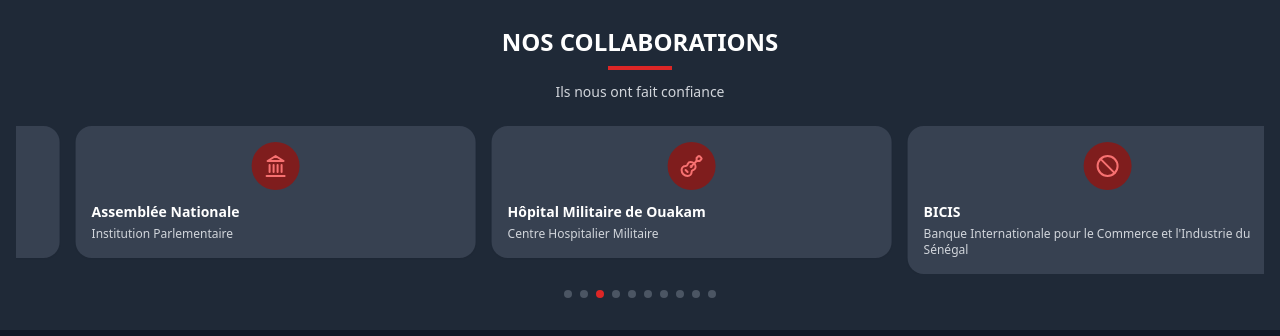
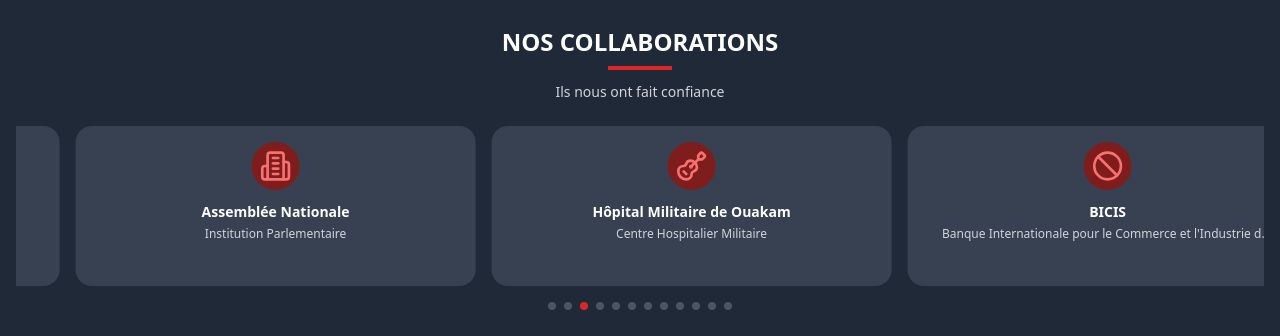
Before and after one commit to giga2016/giga-electronic, a React (Vite) app: page / in a window 1280 px wide. Shown: the part 2400-2736 px from the top of the page. Built offline with nearby package versions, Linux system fonts and the light colour scheme.

Commit message:
Mise à jour du projet

```diff
--- a/src/components/Team.tsx
+++ b/src/components/Team.tsx
@@ -8,62 +8,72 @@ const Team = () => {
     {
       name: "DGID",
       description: "Direction Générale des Impôts et Domaines",
-      icon: <Landmark size={24} />
+      icon: <Landmark size={32} />
     },
     {
       name: "Douanes Sénégalaises",
       description: "Administration des Douanes",
-      icon: <Building2 size={24} />
+      icon: <Building2 size={32} />
     },
     {
       name: "Assemblée Nationale",
       description: "Institution Parlementaire",
-      icon: <Landmark size={24} />
+      icon: <Building2 size={32} />
     },
     {
       name: "Hôpital Militaire de Ouakam",
       description: "Centre Hospitalier Militaire",
-      icon: <Hospital size={24} />
+      icon: <Hospital size={32} />
     },
     {
       name: "BICIS",
       description: "Banque Internationale pour le Commerce et l'Industrie du Sénégal",
-      icon: <Bank size={24} />
+      icon: <Bank size={32} />
     },
     {
       name: "BOA",
       description: "Bank Of Africa",
-      icon: <Bank size={24} />
+      icon: <Bank size={32} />
     },
     {
       name: "Port Autonome de Dakar",
       description: "Infrastructure Portuaire",
-      icon: <Building2 size={24} />
+      icon: <Building2 size={32} />
     },
     {
       name: "CBAO",
       description: "Compagnie Bancaire de l'Afrique Occidentale",
-      icon: <Bank size={24} />
+      icon: <Bank size={32} />
     },
     {
       name: "Ecobank",
       description: "Banque Panafricaine",
-      icon: <Bank size={24} />
+      icon: <Bank size={32} />
+    },
+     {
+      name: "BAT",
+      description: "Banque Atlantique",
+      icon: <Bank size={32} />
+    },
+     {
+      name: "SUNU BIS",
+      description: "Banque Assurance",
+      icon: <Bank size={32} />
     },
     {
       name: "Hôpital Principal de Dakar",
       description: "Centre Hospitalier",
-      icon: <Hospital size={24} />
+      icon: <Hospital size={32} />
     },
     {
       name: "Direction du Commerce",
       description: "Administration Commerciale",
-      icon: <Building2 size={24} />
+      icon: <Building2 size={32} />
     },
     {
       name: "IPRES",
       description: "Institution de Prévoyance Retraite du Sénégal",
-      icon: <Landmark size={24} />
+      icon: <Landmark size={32} />
     }
   ];
 
@@ -98,12 +108,12 @@ const Team = () => {
                 key={index}
                 className="w-1/3 flex-shrink-0 px-2"
               >
-                <div className="bg-white dark:bg-gray-700 rounded-xl p-4 shadow-sm hover:shadow-md transition-shadow duration-300">
+                <div className="bg-white dark:bg-gray-700 rounded-xl p-4 shadow-sm hover:shadow-md transition-shadow duration-300 flex flex-col items-center h-40">
                   <div className="w-12 h-12 mx-auto mb-3 bg-red-100 dark:bg-red-900 rounded-full flex items-center justify-center">
                     <div className="text-red-600 dark:text-red-400">{collab.icon}</div>
                   </div>
-                  <h3 className="text-sm font-semibold mb-1 dark:text-white">{collab.name}</h3>
-                  <p className="text-xs text-gray-600 dark:text-gray-300">{collab.description}</p>
+                  <h3 className="text-sm font-semibold mb-1 dark:text-white text-center">{collab.name}</h3>
+                  <p className="text-xs text-gray-600 dark:text-gray-300 text-center max-w-[90%] truncate">{collab.description}</p>
                 </div>
               </div>
             ))}
```
